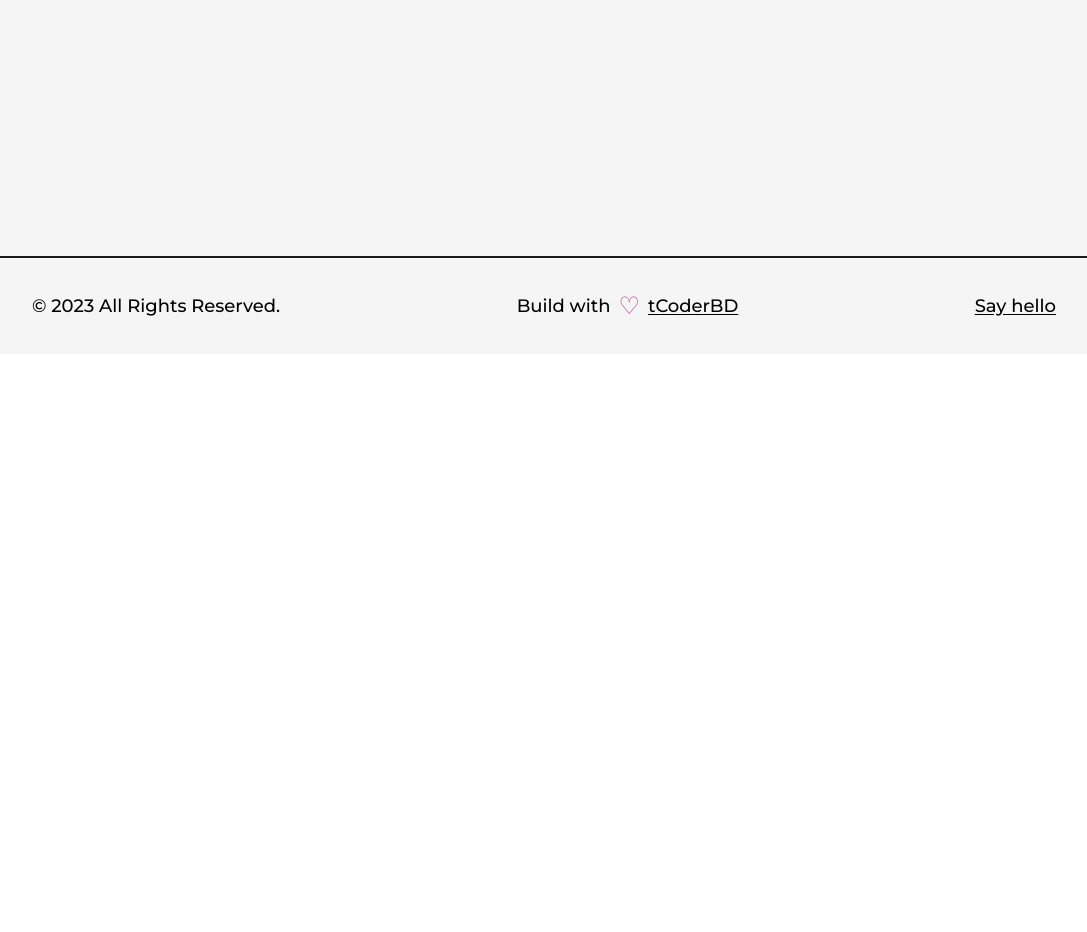
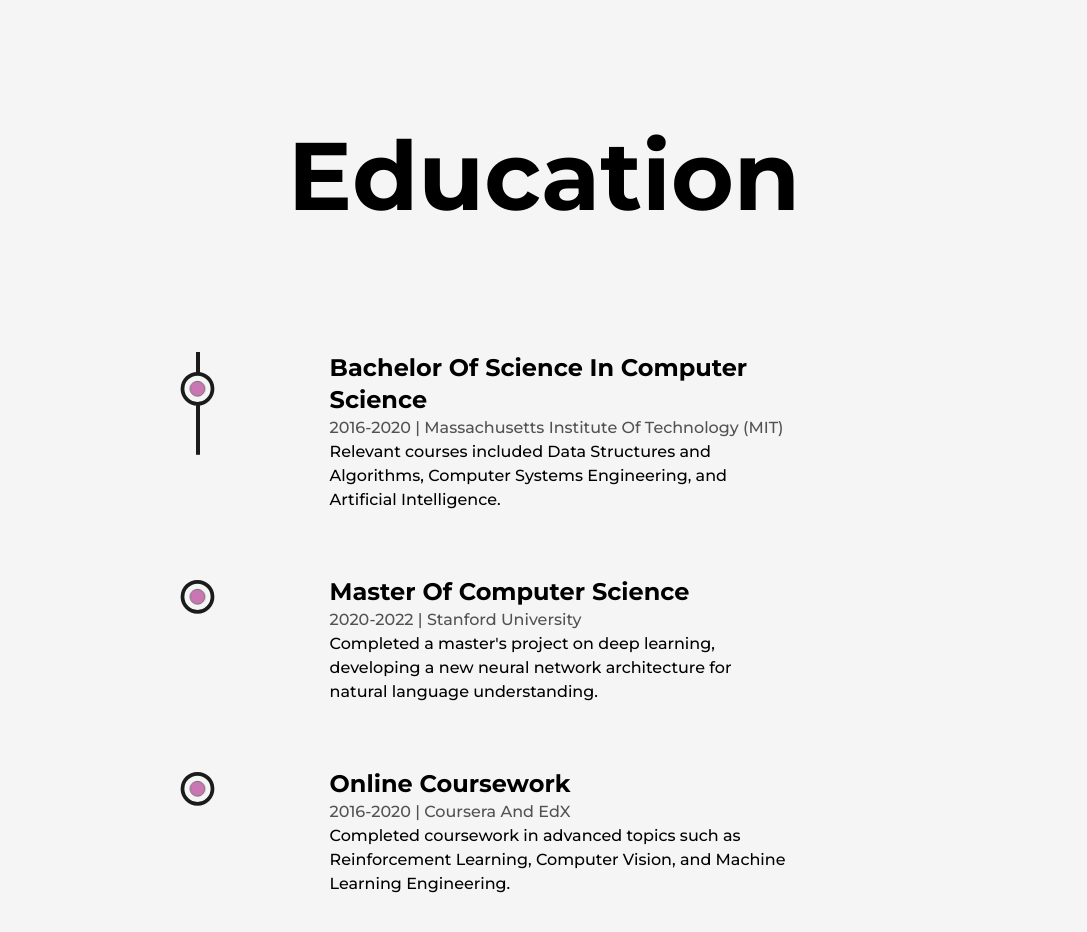
Before and after one commit to ZRH-7/Protfolio, a Next.js app: page /about in a window 1280 px wide. Shown: the part 3780-4712 px from the top of the page, without its empty margins (96-1183 px from the left). Before the commit the page ends 4134 px from the top, so only its background shows below. Built offline with nearby package versions, Linux system fonts and the light colour scheme.

Commit message:
Add Education section in About page

```diff
--- /dev/null
+++ b/src/components/Education.js
@@ -0,0 +1,66 @@
+import React, { useRef } from 'react'
+import { motion, useScroll } from 'framer-motion'
+import { LiIcon } from './LiIcon'
+
+const Details = ({ type, time, place, info }) => {
+    const ref = useRef(null);
+    return <li ref={ref} className='my-8 first:mt-0 last:mb-0 w-[60%] mx-auto flex flex-col items-center justify-center'>
+        <LiIcon reference={ref} />
+        <motion.div
+            initial={{ y: 50 }}
+            whileInView={{ y: 0 }}
+            transition={{ duration: 0.5, type: "spring" }}
+        >
+            <h3 className='capitalize font-bold text-2xl'>{type}</h3>
+            <span className='capitalize font-medium text-dark/75'>
+                {time} | {place}
+            </span>
+            <p className='font-medium w-full'>{info}</p>
+        </motion.div>
+    </li>
+}
+
+export const Education = () => {
+
+    const ref = useRef(null);
+    const { scrollYProgress } = useScroll(
+        {
+            target: ref,
+            offset: ["start end", "center start"]
+        }
+    )
+
+    return (
+        <>
+            <div className='my-64'>
+                <h2 className='font-bold text-8xl w-full text-center mb-32'>Education</h2>
+                <div ref={ref} className='w-[75%] mx-auto relative'>
+                    <motion.div
+                        className='absolute left-9 top-0 w-[4px] h-full bg-dark origin-top'
+                        style={{ scaleY: scrollYProgress }}
+                    />
+                    <ul className='w-full flex flex-col items-start justify-between ml-4'>
+                        <Details
+                            type='Bachelor Of Science In Computer Science'
+                            place='Massachusetts Institute Of Technology (MIT)'
+                            time='2016-2020'
+                            info="Relevant courses included Data Structures and Algorithms, Computer Systems Engineering, and Artificial Intelligence."
+                        />
+                        <Details
+                            type='Master Of Computer Science'
+                            place='Stanford University'
+                            time='2020-2022'
+                            info="Completed a master's project on deep learning, developing a new neural network architecture for natural language understanding."
+                        />
+                        <Details
+                            type='Online Coursework'
+                            place='Coursera And EdX'
+                            time='2016-2020'
+                            info='Completed coursework in advanced topics such as Reinforcement Learning, Computer Vision, and Machine Learning Engineering.'
+                        />
+                    </ul>
+                </div>
+            </div>
+        </>
+    )
+}
--- a/src/pages/about.js
+++ b/src/pages/about.js
@@ -3,6 +3,7 @@
 import { Skills } from "@/components/Skills"
 import { Experience } from "@/components/Experience"
 import { About } from "@/components/About"
+import { Education } from "@/components/Education"
 
 const about = () => {
     return (
@@ -17,6 +18,7 @@
                     <About />
                     <Skills />
                     <Experience />
+                    <Education />
                 </Layout>
             </main>
         </>
```
